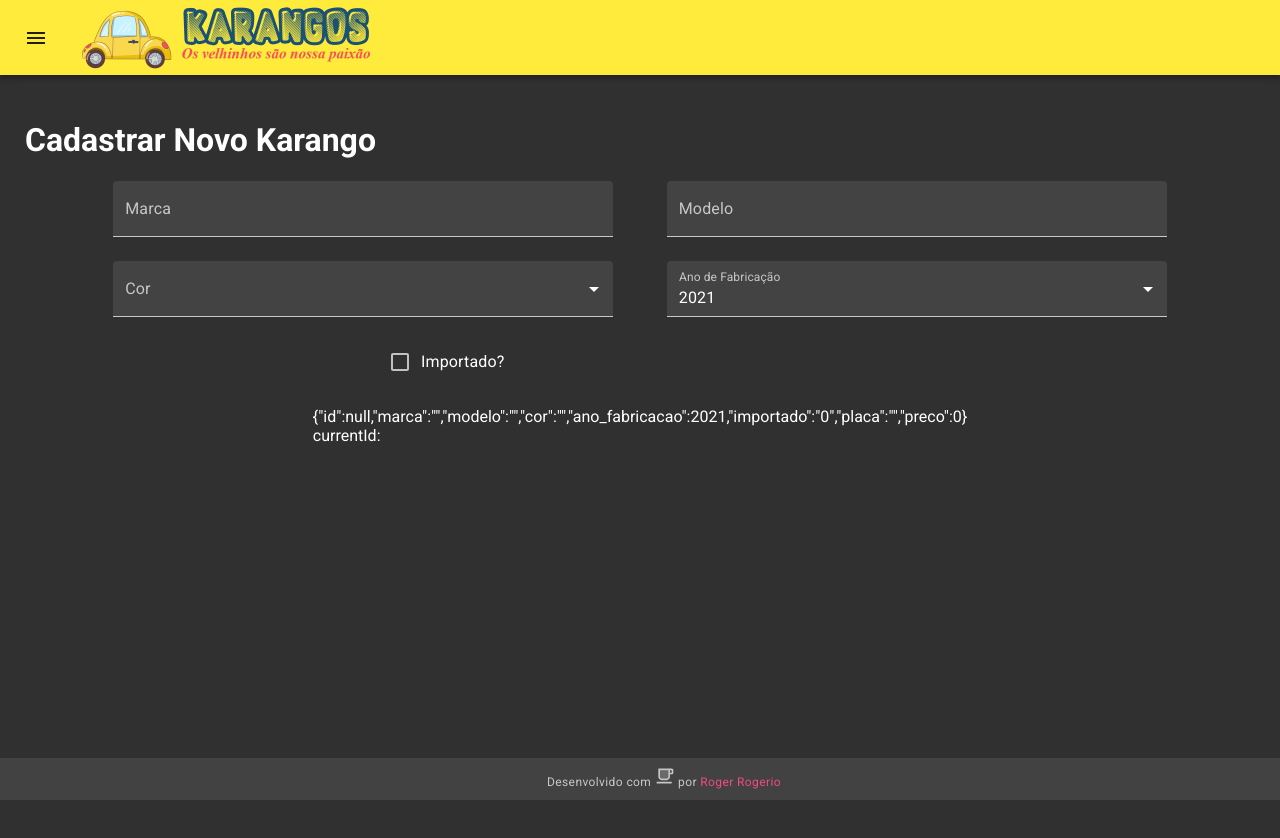
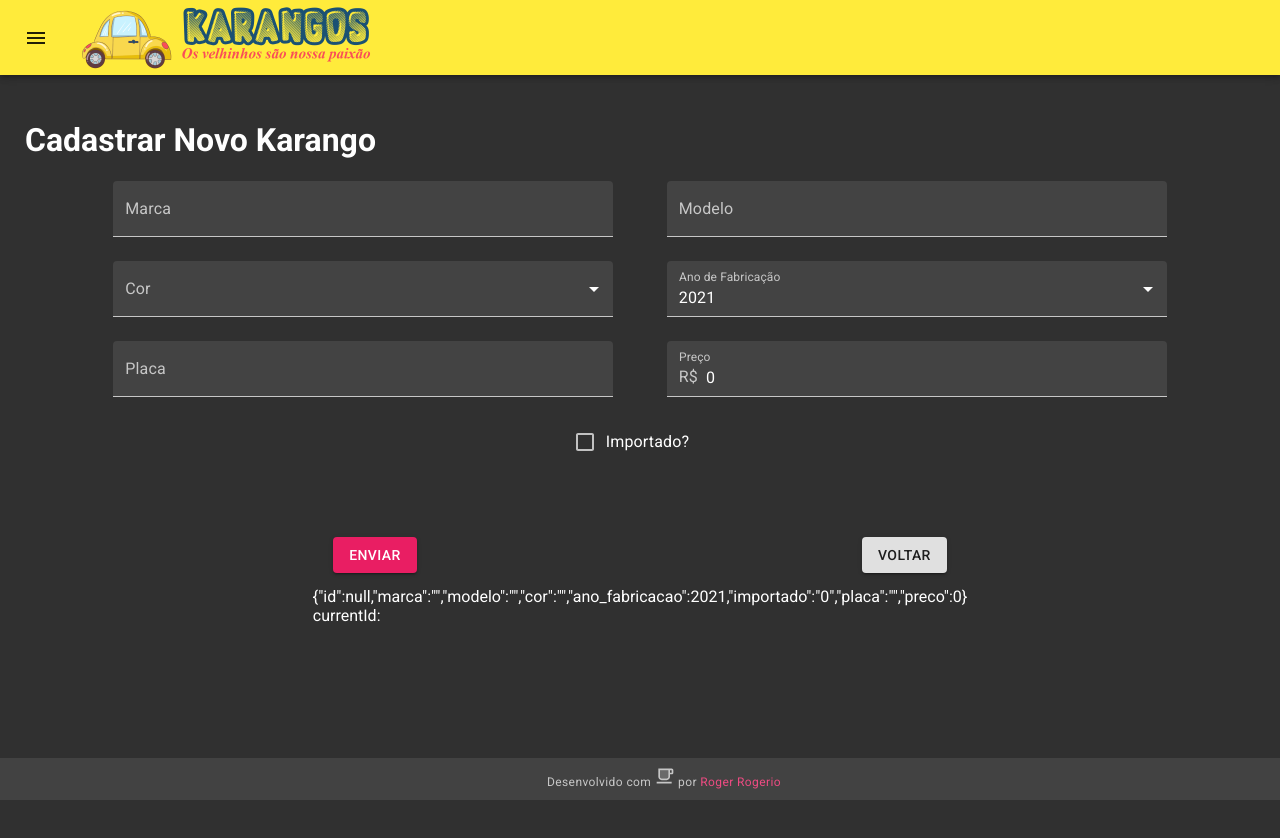
Before and after one commit to Roooger04/Karangos-not-2021-1-2, a React (Create React App) app in the folder karangos/: page /new in a window 1280 px wide. Shown: the top 838 px of the page. Built offline with nearby package versions, Linux system fonts and the light colour scheme.

Commit message:
fui almoçar dia 06

```diff
--- a/karangos/package.json
+++ b/karangos/package.json
@@ -13,6 +13,7 @@
     "axios": "^0.21.1",
     "react": "^17.0.2",
     "react-dom": "^17.0.2",
+    "react-input-mask": "^2.0.4",
     "react-router-dom": "^5.2.0",
     "react-scripts": "4.0.3",
     "web-vitals": "^1.1.2"
--- a/karangos/src/routed/ClienteForm.js
+++ b/karangos/src/routed/ClienteForm.js
@@ -2,6 +2,12 @@ import { useState, useEffect } from 'react'
 import TextField from '@material-ui/core/TextField'
 import MenuItem from '@material-ui/core/MenuItem'
 import { makeStyles } from '@material-ui/core/styles'
+import InputMask from 'react-input-mask'
+import { Button, Toolbar } from '@material-ui/core'
+import axios from 'axios'
+import Snackbar from '@material-ui/core/Snackbar';
+import MuiAlert from '@material-ui/lab/Alert';
+import { useHistory } from 'react-router-dom'
 
 const useStyles = makeStyles(() => ({
     form: {
@@ -14,9 +20,36 @@ const useStyles = makeStyles(() => ({
             minWidth: '200px',
             maxWidth: '500px',
             marginBottom: '24px'
-        }
+        },
+        toolbar: {
+            marginTop: '36px',
+            width: '100%',
+            display: 'flex',
+            justifyContent: 'space-around'
+        },
     },
 }))
+
+/* Classes de caractere de entrada para a mascara do campo CPF,RG,numero do imóvel
+ 1) Três primeiras posições: qualquer letra, de A a Z (maiscula ou miniscula) ~> [A-Za-z]
+ 2) Posições numericas (1°, a 3° e a 4° depois do traço) ~> [0-9]
+ 3) 2° posição apos o traço: pode receber digitos ou letras de A a J (maisculas ou minuscalas) ~> [0-9A-Ja-j]
+*/
+
+// Representando as classes de caracteres da mascara como um objeto
+const formatChars = {
+    'A': '[A-Za-z]',
+    '0': '[0-9]',
+    '#': '[0-9A-Ja-j]'
+}
+
+// curiosidade: Mascara para CNPJ: '00.000.000/0000-00'
+// Finalmente, a mascara de entrada do campo CPF
+// Mascara para CPF: '000.000.000-00'
+const cpfMask = '000.000.000-00'
+const rgMask = '00.000.000-0/AAA-AA'
+const telefoneMask = '(00) 00000-0000'
+
 
 export default function ClienteForm(){
     const classes = useStyles()
@@ -38,11 +71,28 @@ export default function ClienteForm(){
 
     const [currentId, setCurrentId] = useState()
 
+    const [snackState, setSnackState] = useState({
+        open: false,
+        severity: 'success',
+        message: 'Cliente salvo com sucesso'
+    })
+
+    const [btnSendState, setBtnSendState] = useState({
+        disabled: false,
+        label: 'Enviar'
+    })
+
+    const history = useHistory()
+
     function handleInputChange(event, property) {
 
         // Se houver id no event.target, ele será o nome da propriedade
         // se não, usaremos o valor do segundo parâmetro
         if(event.target.id) property = event.target.id
+
+        if(property === 'rg'){ // era para deichar a expedição do RG maiscula ****CORRIGIR*****
+            setClientes({...clientes, [property]: event.target.value.toUpperCase()})
+        }
 
         // Quando o nome de uma propriedade de um objeto aparece entre [],
         // isso se chama "propriedade calculada". O nome da propriedade vai
@@ -52,19 +102,71 @@ export default function ClienteForm(){
 
     }
 
+    async function saveData(){
+        try {
+            // Desabilitar botão
+            setBtnSendState({disabled: true, label: 'Enviando...'})
+
+         await axios.post('https://api.faustocintra.com.br/clientes', clientes)
+         setSnackState({
+            open: true,
+            severity: 'success',
+            message: 'Cliente salvo com sucesso'
+        })
+        }
+        catch(error) {
+            setSnackState({
+                open: true,
+                severity: 'error',
+                message: 'ERRO: ' + error.message
+            })
+        }
+        // Reabilitar o botão de enviar
+        setBtnSendState({disabled: false, label: 'Enviar'})
+    }
+
+    function handleSubmit(event) {
+
+        event.preventDefault() // Envia o recarregamento da página
+
+        saveData()
+
+    }
+
+    function Alert(props) {
+        return <MuiAlert elevation={6} variant="filled" {...props} />;
+    }
+
+    function handleSnackClose(event, reason) {
+        // Evita que a snackbar seja fechada clicando-se fora
+        if(reason === 'clickaway') return
+        setSnackState({...snackState, open: false}) // Fecha a snackbar
+    }
+
     return (
         <>
+
+            <Snackbar open={snackState.open} autoHideDuration={6000} onClose={handleSnackClose}>
+            <Alert onClose={handleSnackClose} severity={snackState.severity}>
+                {snackState.message}
+            </Alert>
+            </Snackbar>
+
             <h1>Cadastrar Novo Cliente</h1>
-            <form className={classes.form}>
+            <form className={classes.form} onSubmit={handleSubmit}>
 
                 <TextField id="nome" label="Nome" variant="filled" value={clientes.nome}
                 onChange={handleInputChange} fullWidth/>
 
-                <TextField id="cpf" label="CPF" variant="filled" value={clientes.cpf}
-                onChange={handleInputChange} fullWidth/>
+                <InputMask formatChars={formatChars} mask={cpfMask} id="cpf" value={clientes.cpf}
+                onChange={event => handleInputChange(event, 'cpf')}>
+                    {() => <TextField  label="CPF" variant="filled" fullWidth/>}
+                </InputMask>
 
-                <TextField id="rg" label="RG" variant="filled" value={clientes.rg}
-                onChange={handleInputChange} fullWidth/>
+                <InputMask formatChars={formatChars} mask={rgMask} id="rg" value={clientes.rg}
+                onChange={event => handleInputChange(event, 'rg')}>
+                    {() => <TextField  label="RG" variant="filled" fullWidth/>}
+                </InputMask>
 
                 <TextField id="logradouro" label="Logradouro" variant="filled" value={clientes.logradouro}
                 onChange={handleInputChange} fullWidth/>
@@ -112,6 +214,19 @@ export default function ClienteForm(){
                     <MenuItem value="DF">Distrito Federal</MenuItem>
                 </TextField>
 
+                <InputMask formatChars={formatChars} mask={telefoneMask} id="telefone" value={clientes.telefone}
+                onChange={event => handleInputChange(event, 'telefone')}>
+                    {() => <TextField  label="Telefone" variant="filled" fullWidth/>}
+                </InputMask>
+
+                <TextField id="email" label="E-mail" variant="filled" value={clientes.email}
+                onChange={handleInputChange} fullWidth/>
+
+                <Toolbar className={classes.toolbar}>
+                    <Button variant="contained" color="secondary" type="submit">Enviar</Button>
+                    <Button variant="contained">Voltar</Button>
+                </Toolbar>
+
                 <div>{JSON.stringify(clientes)}<br />currentId: {currentId}</div>
             </form>
         </>
--- a/karangos/src/routed/KarangosForm.js
+++ b/karangos/src/routed/KarangosForm.js
@@ -5,6 +5,13 @@ import { makeStyles } from '@material-ui/core/styles'
 import FormControl from '@material-ui/core/FormControl'
 import FormControlLabel from '@material-ui/core/FormControlLabel'
 import Checkbox from '@material-ui/core/Checkbox'
+import InputMask from 'react-input-mask'
+import InputAdornment from '@material-ui/core/InputAdornment'
+import { Button, Toolbar } from '@material-ui/core'
+import axios from 'axios'
+import Snackbar from '@material-ui/core/Snackbar';
+import MuiAlert from '@material-ui/lab/Alert';
+import { useHistory } from 'react-router-dom'
 
 const useStyles = makeStyles(() => ({
     form: {
@@ -19,7 +26,35 @@ const useStyles = makeStyles(() => ({
             marginBottom: '24px'
         }
     },
+    toolbar: {
+        marginTop: '36px',
+        width: '100%',
+        display: 'flex',
+        justifyContent: 'space-around'
+    },
+    checkbox: {
+        alignItems: 'center',
+    },
 }))
+
+/* Classes de caractere de entrada para a mascara do campo placa
+ 1) Três primeiras posições: qualquer letra, de A a Z ()maiscula ou miniscula ~> [A-Za-z]
+ 2) Posições numericas (1°, a 3° e a 4° depois do traço) ~> [0-9]
+ 3) 2° posição apos o traço: pode receber digitos ou letras de A a J (maisculas ou minuscalas) ~> [0-9A-Ja-j]
+*/
+
+// Representando as classes de caracteres da mascara como um objeto
+const formatChars = {
+    'A': '[A-Za-z]',
+    '0': '[0-9]',
+    '#': '[0-9A-Ja-j]'
+}
+
+// Finalmente, a mascara de entrada do campo placa
+const placaMask = 'AAA-0#00'
+
+// Mascara para CPF: '000.000.000-00'
+// Mascara para CNPJ: '00.000.000/0000-00'
 
 export default function KarangosForm(){
     const classes = useStyles()
@@ -38,6 +73,19 @@ export default function KarangosForm(){
     const [currentId, setCurrentId] = useState()
     const [importadoChecked, setImportadoChecked] = useState()
 
+    const [snackState, setSnackState] = useState({
+        open: false,
+        severity: 'success',
+        message: 'Karango salvo com sucesso'
+    })
+
+    const [btnSendState, setBtnSendState] = useState({
+        disabled: false,
+        label: 'Enviar'
+    })
+
+    const history = useHistory()
+
     function handleInputChange(event, property) {
 
         // Se houver id no event.target, ele será o nome da propriedade
@@ -48,6 +96,9 @@ export default function KarangosForm(){
             const newState = ! importadoChecked
             setKarangos({...karangos, importado: (newState ? '1': '0')})
             setImportadoChecked(newState)
+        }
+        else if(property === 'placa'){
+            setKarangos({...karangos, [property]: event.target.value.toUpperCase()})
         }
         else{
             // Quando o nome de uma propriedade de um objeto aparece entre [],
@@ -64,10 +115,59 @@ export default function KarangosForm(){
         return result
     }
 
+    async function saveData(){
+        try {
+            // Desabilitar botão
+            setBtnSendState({disabled: true, label: 'Enviando...'})
+
+         await axios.post('https://api.faustocintra.com.br/karangos', karangos)
+
+         setSnackState({
+             open: true,
+             severity: 'success',
+             message: 'Karango salvo com sucesso!'
+         })
+        }
+        catch(error) {
+            setSnackState({
+                open: true,
+                severity: 'error',
+                message: 'ERRO: ' + error.message
+            })
+        }
+        // Reabilitar o botão de enviar
+        setBtnSendState({disabled: false, label: 'Enviar'})
+    }
+
+    function Alert(props) {
+        return <MuiAlert elevation={6} variant="filled" {...props} />;
+    }
+
+    function handleSnackClose(event, reason) {
+        // Evita que a snackbar seja fechada clicando-se fora
+        if(reason === 'clickaway') return
+        setSnackState({...snackState, open: false}) // Fecha a snackbar
+    }
+
+    function handleSubmit(event) {
+
+        event.preventDefault() // Envia o recarregamento da página
+
+        saveData()
+
+    }
+
     return (
         <>
+
+            <Snackbar open={snackState.open} autoHideDuration={6000} onClose={handleSnackClose}>
+            <Alert onClose={handleSnackClose} severity={snackState.severity}>
+                {snackState.message}
+            </Alert>
+            </Snackbar>
+
             <h1>Cadastrar Novo Karango</h1>
-            <form className={classes.form}>
+            <form className={classes.form} onSubmit={handleSubmit}>
 
                 <TextField id="marca" label="Marca" variant="filled" value={karangos.marca}
                 onChange={handleInputChange} fullWidth/>
@@ -97,13 +197,42 @@ export default function KarangosForm(){
                     {years().map(year => <MenuItem value ={year}>{year}</MenuItem>)}
                 </TextField>
 
-                <FormControl fullWidth>
-                <FormControlLabel
-                    control={<Checkbox checked={importadoChecked} onChange={handleInputChange}
-                    id="importado" />}
-                    label="Importado?"
+                <InputMask formatChars={formatChars} mask={placaMask} id="placa"
+                onChange={event => handleInputChange(event, 'placa')} value={karangos.placa}>
+                    {() => <TextField label="Placa" variant="filled" fullWidth/>}
+                </InputMask>
+
+                <TextField
+                id="preco"
+                label="Preço"
+                variant="filled"
+                value={karangos.preco}
+                onChange={handleInputChange}
+                fullWidth
+                type="number"
+                onFocus={event => event.target.select()}
+                InputProps={{
+                    startAdornment: <InputAdornment position="start">R$</InputAdornment>,
+                }}
                 />
+
+                <FormControl className={classes.checkbox} fullWidth>
+                    <FormControlLabel
+                        control={<Checkbox checked={importadoChecked} onChange={handleInputChange}
+                        id="importado" />}
+                        label="Importado?"
+                    />
                 </FormControl>
+
+                <Toolbar className={classes.toolbar}>
+                    <Button
+                    variant="contained"
+                    color="secondary"
+                    type="submit">
+                        {btnSendState.label}
+                    </Button>
+                    <Button variant="contained">Voltar</Button>
+                </Toolbar>
 
                 <div>{JSON.stringify(karangos)}<br />currentId: {currentId}</div>
             </form>
```
Also changed, not shown: 1 other file (tests, documents, lock files or other folders).
